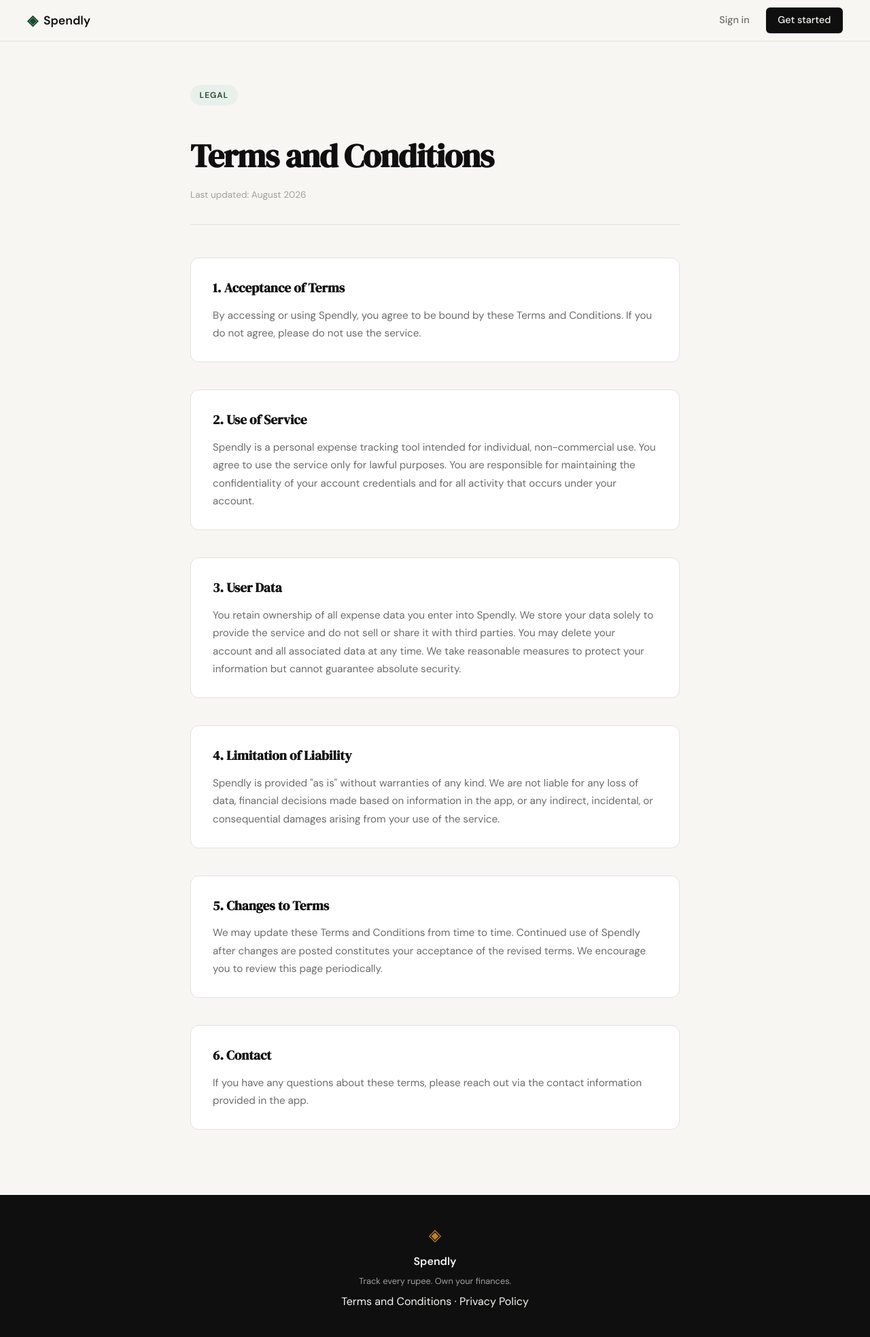
After one commit to NikunjS91/Claude_expenseManager, a Flask app: page /terms in a window 1280 px wide. The commit adds this page. Shown: the whole page at 68% size. Run offline with Flask 3, Linux system fonts and the light colour scheme.

Commit message:
landing: add terms and condition page and route

```diff
--- a/app.py
+++ b/app.py
@@ -51,5 +51,10 @@ def delete_expense(id):
     return "Delete expense — coming in Step 9"
 
 
+@app.route("/terms")
+def terms():
+    return render_template("terms.html")
+
+
 if __name__ == "__main__":
     app.run(debug=True, port=5001)
--- a/static/css/style.css
+++ b/static/css/style.css
@@ -508,6 +508,64 @@ a { color: inherit; text-decoration: none; }
 }
 
 /* ------------------------------------------------------------------ */
+/* Terms / Privacy pages                                               */
+/* ------------------------------------------------------------------ */
+
+.terms-section {
+    padding: 4rem 2rem 6rem;
+}
+
+.terms-inner {
+    max-width: 720px;
+    margin: 0 auto;
+}
+
+.terms-header {
+    margin-bottom: 3rem;
+    padding-bottom: 2rem;
+    border-bottom: 1px solid var(--border);
+}
+
+.terms-title {
+    font-family: var(--font-display);
+    font-size: clamp(2rem, 4vw, 3rem);
+    color: var(--ink);
+    margin: 0.75rem 0 0.5rem;
+    letter-spacing: -0.02em;
+}
+
+.terms-meta {
+    font-size: 0.85rem;
+    color: var(--ink-faint);
+}
+
+.terms-body {
+    display: flex;
+    flex-direction: column;
+    gap: 2.5rem;
+}
+
+.terms-block {
+    background: var(--paper-card);
+    border: 1px solid var(--border);
+    border-radius: var(--radius-md);
+    padding: 1.75rem 2rem;
+}
+
+.terms-heading {
+    font-family: var(--font-display);
+    font-size: 1.2rem;
+    color: var(--ink);
+    margin-bottom: 0.75rem;
+}
+
+.terms-block p {
+    font-size: 0.95rem;
+    color: var(--ink-muted);
+    line-height: 1.75;
+}
+
+/* ------------------------------------------------------------------ */
 /* Responsive                                                          */
 /* ------------------------------------------------------------------ */
 
--- a/templates/base.html
+++ b/templates/base.html
@@ -34,7 +34,7 @@
             <span class="brand-icon">◈</span>
             <span class="footer-name">Spendly</span>
             <p class="footer-copy">Track every rupee. Own your finances.</p>
-            <p><a href="#">Terms and Conditions</a> &middot; <a href="#">Privacy Policy</a></p>
+            <p><a href="/terms">Terms and Conditions</a> &middot; <a href="#">Privacy Policy</a></p>
         </div>
     </footer>
 
--- /dev/null
+++ b/templates/terms.html
@@ -0,0 +1,50 @@
+{% extends "base.html" %}
+
+{% block title %}Terms and Conditions — Spendly{% endblock %}
+
+{% block content %}
+<section class="terms-section">
+    <div class="terms-inner">
+
+        <div class="terms-header">
+            <span class="hero-badge">Legal</span>
+            <h1 class="terms-title">Terms and Conditions</h1>
+            <p class="terms-meta">Last updated: August 2026</p>
+        </div>
+
+        <div class="terms-body">
+
+            <div class="terms-block">
+                <h2 class="terms-heading">1. Acceptance of Terms</h2>
+                <p>By accessing or using Spendly, you agree to be bound by these Terms and Conditions. If you do not agree, please do not use the service.</p>
+            </div>
+
+            <div class="terms-block">
+                <h2 class="terms-heading">2. Use of Service</h2>
+                <p>Spendly is a personal expense tracking tool intended for individual, non-commercial use. You agree to use the service only for lawful purposes. You are responsible for maintaining the confidentiality of your account credentials and for all activity that occurs under your account.</p>
+            </div>
+
+            <div class="terms-block">
+                <h2 class="terms-heading">3. User Data</h2>
+                <p>You retain ownership of all expense data you enter into Spendly. We store your data solely to provide the service and do not sell or share it with third parties. You may delete your account and all associated data at any time. We take reasonable measures to protect your information but cannot guarantee absolute security.</p>
+            </div>
+
+            <div class="terms-block">
+                <h2 class="terms-heading">4. Limitation of Liability</h2>
+                <p>Spendly is provided "as is" without warranties of any kind. We are not liable for any loss of data, financial decisions made based on information in the app, or any indirect, incidental, or consequential damages arising from your use of the service.</p>
+            </div>
+
+            <div class="terms-block">
+                <h2 class="terms-heading">5. Changes to Terms</h2>
+                <p>We may update these Terms and Conditions from time to time. Continued use of Spendly after changes are posted constitutes your acceptance of the revised terms. We encourage you to review this page periodically.</p>
+            </div>
+
+            <div class="terms-block">
+                <h2 class="terms-heading">6. Contact</h2>
+                <p>If you have any questions about these terms, please reach out via the contact information provided in the app.</p>
+            </div>
+
+        </div>
+    </div>
+</section>
+{% endblock %}
```
